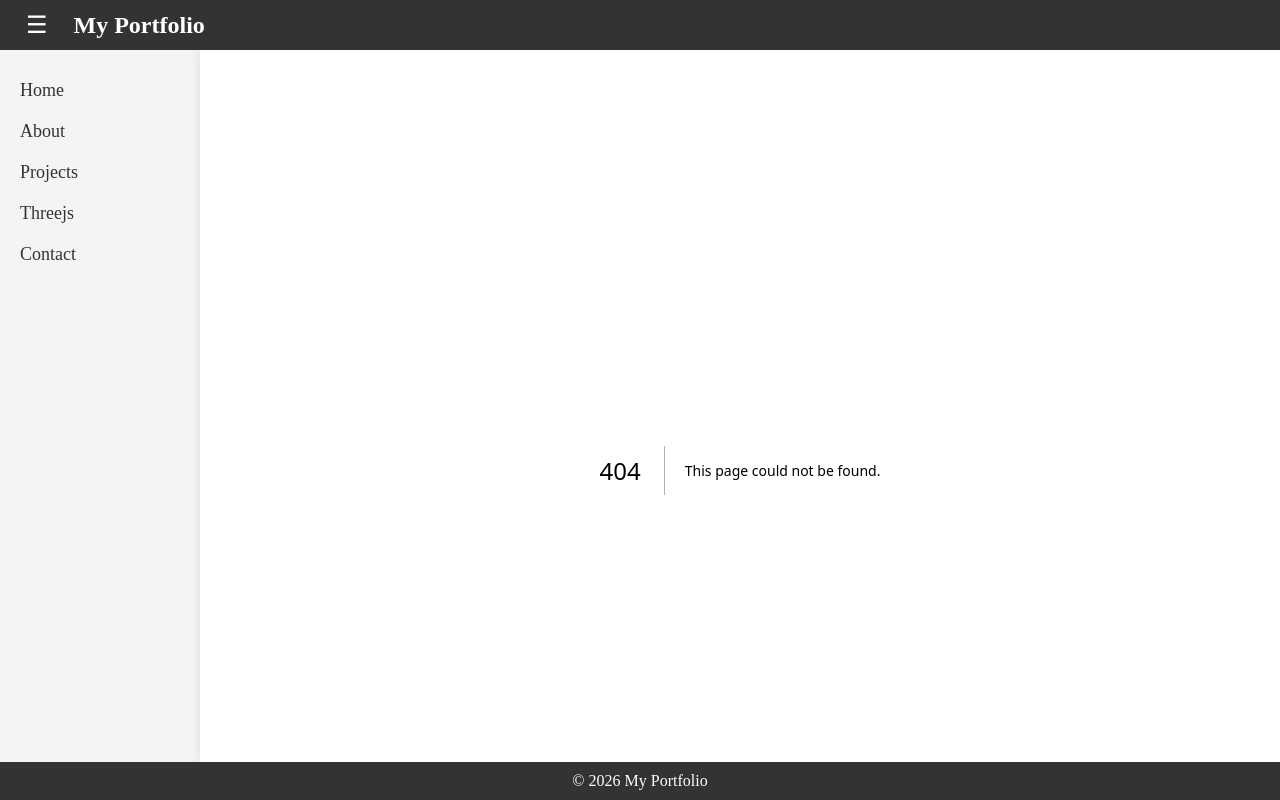
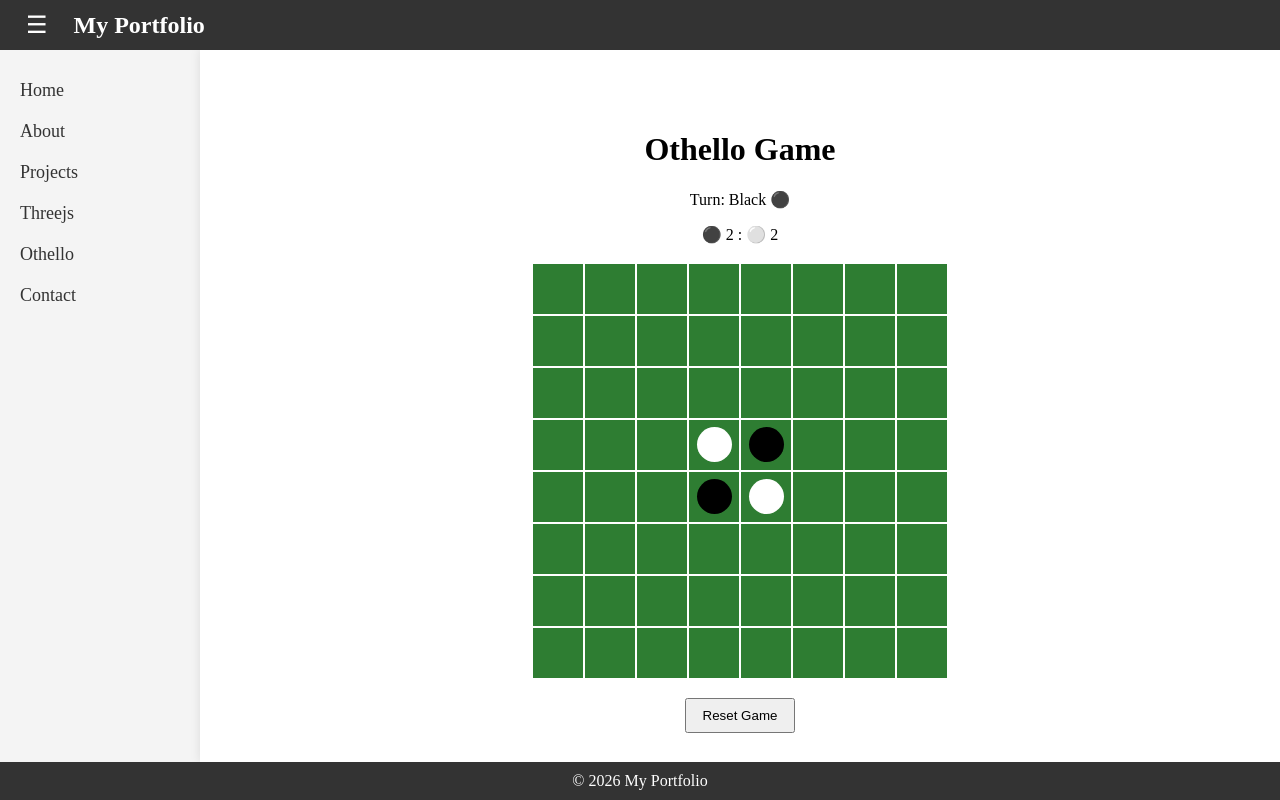
Before and after one commit to advis2/web-boilerplate, a Next.js app in the folder portfolio/: page /othello in a window 1280 px wide. Before the commit this address had no page. Built offline with nearby package versions, Linux system fonts and the light colour scheme.

Commit message:
feat: othello 추가

```diff
--- a/portfolio/src/app/GlobalLayout.tsx
+++ b/portfolio/src/app/GlobalLayout.tsx
@@ -32,6 +32,7 @@ export const GlobalLayout: React.FC<{ children: ReactNode }> = ({
             <SidebarItem href="/about">About</SidebarItem>
             <SidebarItem href="/projects">Projects</SidebarItem>
             <SidebarItem href="/threejs">Threejs</SidebarItem>
+            <SidebarItem href="/othello">Othello</SidebarItem>
             <SidebarItem href="/contact">Contact</SidebarItem>
           </SidebarContent>
         </Sidebar>
--- /dev/null
+++ b/portfolio/src/app/othello/page.tsx
@@ -0,0 +1,181 @@
+"use client";
+
+import { useState, useMemo } from "react";
+
+type Player = "B" | "W" | null;
+const SIZE = 8;
+
+const directions = [
+  [0, 1],
+  [1, 0],
+  [0, -1],
+  [-1, 0],
+  [1, 1],
+  [1, -1],
+  [-1, 1],
+  [-1, -1],
+];
+
+function createInitialBoard(): Player[][] {
+  const board: Player[][] = Array.from({ length: SIZE }, () =>
+    Array(SIZE).fill(null),
+  );
+
+  board[3][3] = "W";
+  board[4][4] = "W";
+  board[3][4] = "B";
+  board[4][3] = "B";
+
+  return board;
+}
+
+export default function OthelloPage() {
+  const [board, setBoard] = useState<Player[][]>(createInitialBoard());
+  const [turn, setTurn] = useState<Player>("B");
+
+  const opponent = (p: Player) => (p === "B" ? "W" : "B");
+
+  const isValidMove = (row: number, col: number, player: Player) => {
+    if (board[row][col] !== null) return false;
+    const opp = opponent(player);
+
+    return directions.some(([dx, dy]) => {
+      let x = row + dx;
+      let y = col + dy;
+      let hasOppBetween = false;
+
+      while (x >= 0 && x < SIZE && y >= 0 && y < SIZE && board[x][y] === opp) {
+        x += dx;
+        y += dy;
+        hasOppBetween = true;
+      }
+
+      if (
+        hasOppBetween &&
+        x >= 0 &&
+        x < SIZE &&
+        y >= 0 &&
+        y < SIZE &&
+        board[x][y] === player
+      ) {
+        return true;
+      }
+
+      return false;
+    });
+  };
+
+  const makeMove = (row: number, col: number) => {
+    if (!isValidMove(row, col, turn)) return;
+
+    const newBoard = board.map((r) => [...r]);
+    newBoard[row][col] = turn;
+    const opp = opponent(turn);
+
+    directions.forEach(([dx, dy]) => {
+      let x = row + dx;
+      let y = col + dy;
+      const toFlip: [number, number][] = [];
+
+      while (
+        x >= 0 &&
+        x < SIZE &&
+        y >= 0 &&
+        y < SIZE &&
+        newBoard[x][y] === opp
+      ) {
+        toFlip.push([x, y]);
+        x += dx;
+        y += dy;
+      }
+
+      if (x >= 0 && x < SIZE && y >= 0 && y < SIZE && newBoard[x][y] === turn) {
+        toFlip.forEach(([fx, fy]) => {
+          newBoard[fx][fy] = turn;
+        });
+      }
+    });
+
+    setBoard(newBoard);
+    setTurn(opp);
+  };
+
+  const scores = useMemo(() => {
+    let black = 0;
+    let white = 0;
+    board.forEach((row) =>
+      row.forEach((cell) => {
+        if (cell === "B") black++;
+        if (cell === "W") white++;
+      }),
+    );
+    return { black, white };
+  }, [board]);
+
+  const resetGame = () => {
+    setBoard(createInitialBoard());
+    setTurn("B");
+  };
+
+  return (
+    <div style={{ padding: 40, textAlign: "center" }}>
+      <h1>Othello Game</h1>
+
+      <p>Turn: {turn === "B" ? "Black ⚫" : "White ⚪"}</p>
+
+      <p>
+        ⚫ {scores.black} : ⚪ {scores.white}
+      </p>
+
+      <div
+        style={{
+          display: "grid",
+          gridTemplateColumns: `repeat(${SIZE}, 50px)`,
+          gap: 2,
+          justifyContent: "center",
+          marginTop: 20,
+        }}
+      >
+        {board.map((row, i) =>
+          row.map((cell, j) => (
+            <div
+              key={`${i}-${j}`}
+              onClick={() => makeMove(i, j)}
+              style={{
+                width: 50,
+                height: 50,
+                background: "#2e7d32",
+                display: "flex",
+                alignItems: "center",
+                justifyContent: "center",
+                cursor: isValidMove(i, j, turn) ? "pointer" : "default",
+              }}
+            >
+              {cell && (
+                <div
+                  style={{
+                    width: 35,
+                    height: 35,
+                    borderRadius: "50%",
+                    background: cell === "B" ? "black" : "white",
+                  }}
+                />
+              )}
+            </div>
+          )),
+        )}
+      </div>
+
+      <button
+        onClick={resetGame}
+        style={{
+          marginTop: 20,
+          padding: "8px 16px",
+          cursor: "pointer",
+        }}
+      >
+        Reset Game
+      </button>
+    </div>
+  );
+}
```
